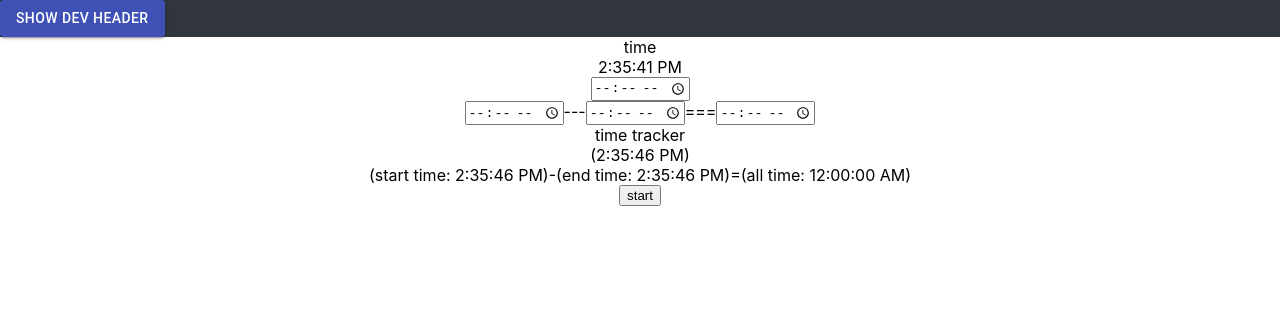
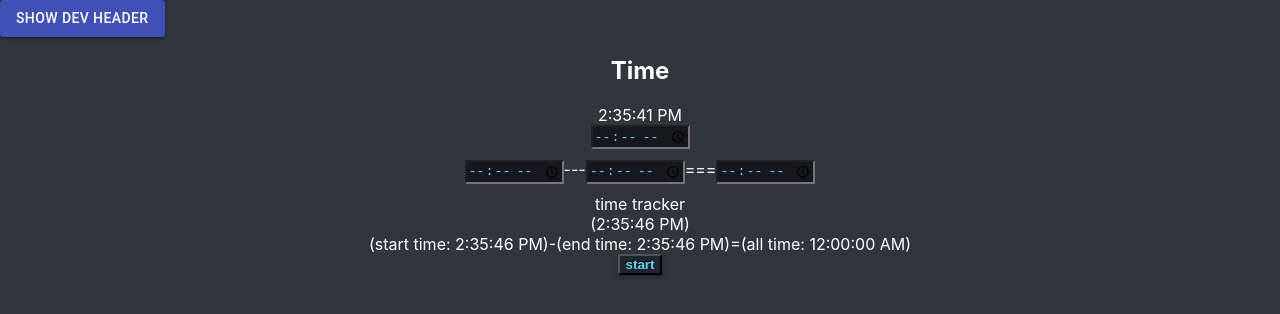
Before and after one commit to fitkovich1/boolean-modals, a React (Create React App) app: page /time in a window 1280 px wide. Shown: the top 314 px of the page. Built offline with nearby package versions, Linux system fonts and the light colour scheme.

Commit message:
css refactoring modals and time component

```diff
--- a/src/Components/Modals/Component/Modals.module.css
+++ b/src/Components/Modals/Component/Modals.module.css
@@ -3,4 +3,16 @@
   flex-direction: column;
   align-items: center;
   justify-content: center;
+  background-color: #31353d;
+  width: 100%;
+  color: white;
 }
+.modal button{
+  color: #61dafb;
+  font-weight: bold;
+  text-shadow: -1px -1px #000;
+  -webkit-user-select: none;
+  outline: none;
+  background-color: #20242b;
+  box-shadow: rgba(0, 0, 0, .3) 0 2px 5px;
+}
--- a/src/Components/Time/Time.module.css
+++ b/src/Components/Time/Time.module.css
@@ -2,4 +2,21 @@
     display: flex;
     flex-direction: column;
     align-items: center;
+    background-color: #31353d;
+    width: 100%;
+    color: white;
 }
+.time button{
+    color: #61dafb;
+    font-weight: bold;
+    text-shadow: -1px -1px #000;
+    -webkit-user-select: none;
+    outline: none;
+    background-color: #20242b;
+    box-shadow: rgba(0, 0, 0, .3) 0 2px 5px;
+}
+.time input{
+    background-color: #17171f;
+    color: #61dafb;
+    margin-bottom: 10px;
+}
--- a/src/Components/Time/Time.tsx
+++ b/src/Components/Time/Time.tsx
@@ -52,7 +52,7 @@ debugger
 
     return (
         <div className={s.time}>
-            <span>time</span>
+            <h2>Time</h2>
             <div>{time}</div>
             <input type={'time'}/>
             <div>
```
